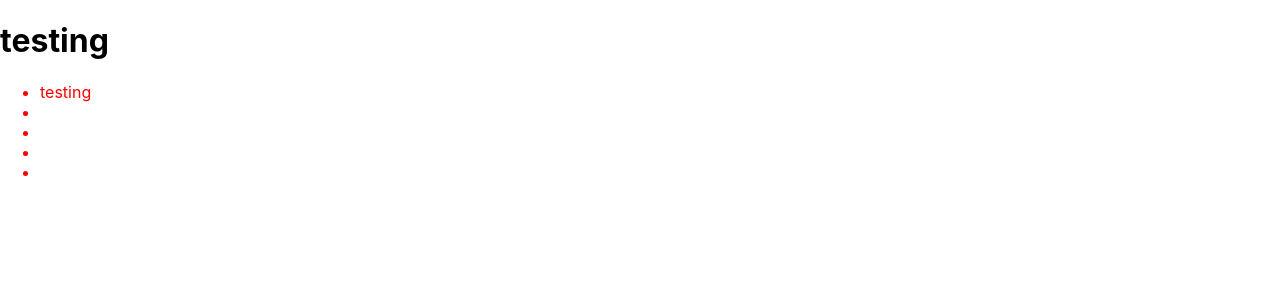
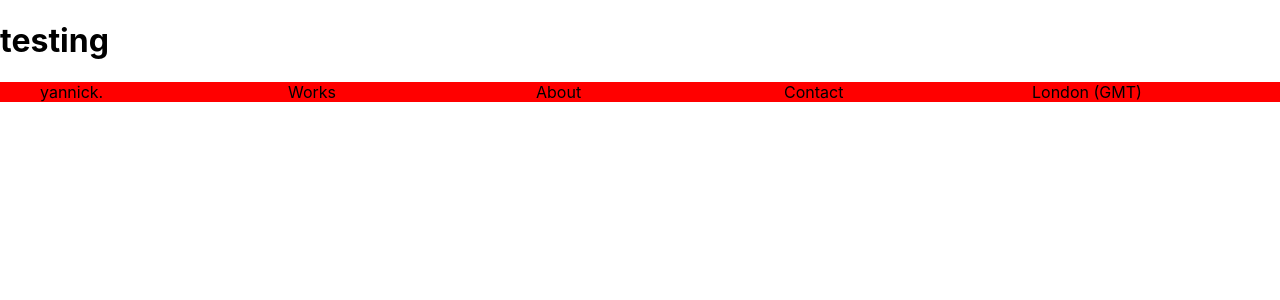
Before and after one commit to ylahti6/v1, a React (Create React App) app: page / in a window 1280 px wide. Shown: the top 300 px of the page. Built offline with nearby package versions, Linux system fonts and the light colour scheme.

Commit message:
textContent added to component

```diff
--- /dev/null
+++ b/src/assets/textContext.js
@@ -0,0 +1,11 @@
+const textContent = {
+
+    // --- NAV CONTENT
+    name: "yannick.",
+    works: "Works",
+    about: "About",
+    contact: "Contact",
+    timeFeature: "London (GMT)"
+}
+
+export default textContent;
--- a/src/components/Nav.js
+++ b/src/components/Nav.js
@@ -1,14 +1,17 @@
+import textContent from '../assets/textContext';
+
 import './Nav.scss';
 
 function Nav() {
+const {name, works, about, contact, timeFeature} = textContent;
     return (
         <nav>
             <ul>
-                <li>testing</li>
-                <li></li>
-                <li></li>
-                <li></li>
-                <li></li>
+                <li>{name}</li>
+                <li>{works}</li>
+                <li>{about}</li>
+                <li>{contact}</li>
+                <li>{timeFeature}</li>
             </ul>
         </nav>
     );
--- a/src/components/Nav.scss
+++ b/src/components/Nav.scss
@@ -1,3 +1,8 @@
 nav {
-    color: red;
+    background-color: red;
+    ul {
+        display: grid;
+        grid-template-columns: 1fr 1fr 1fr 1fr 1fr;
+        list-style: none;
+    }
 }
```
